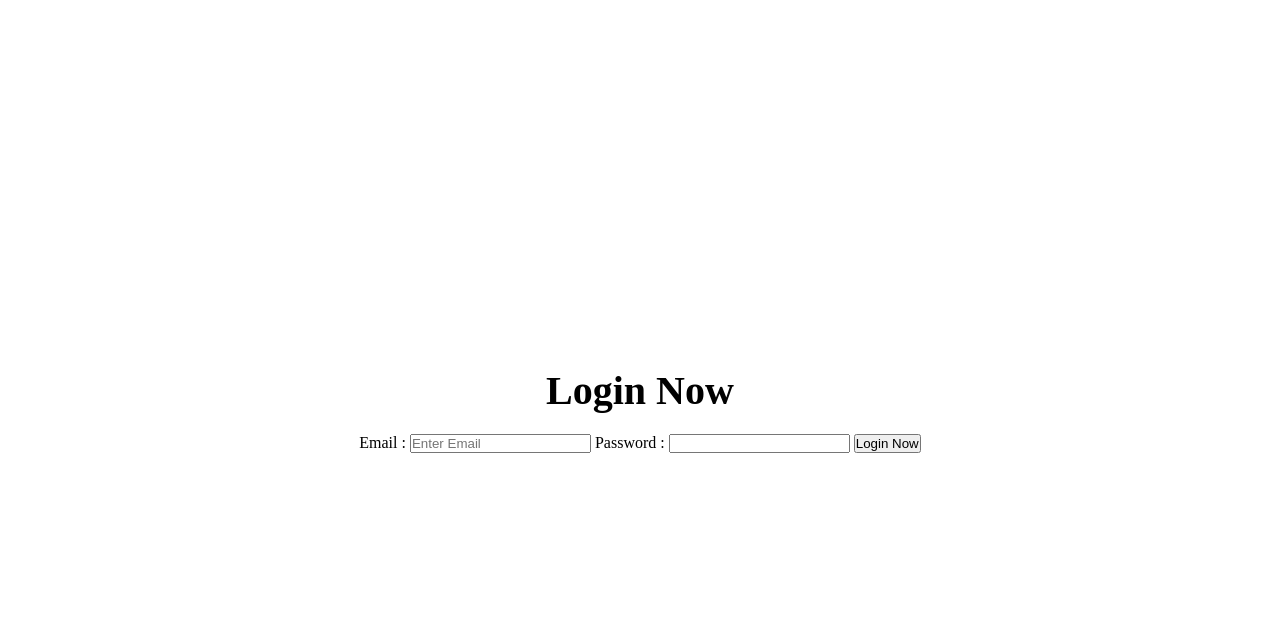
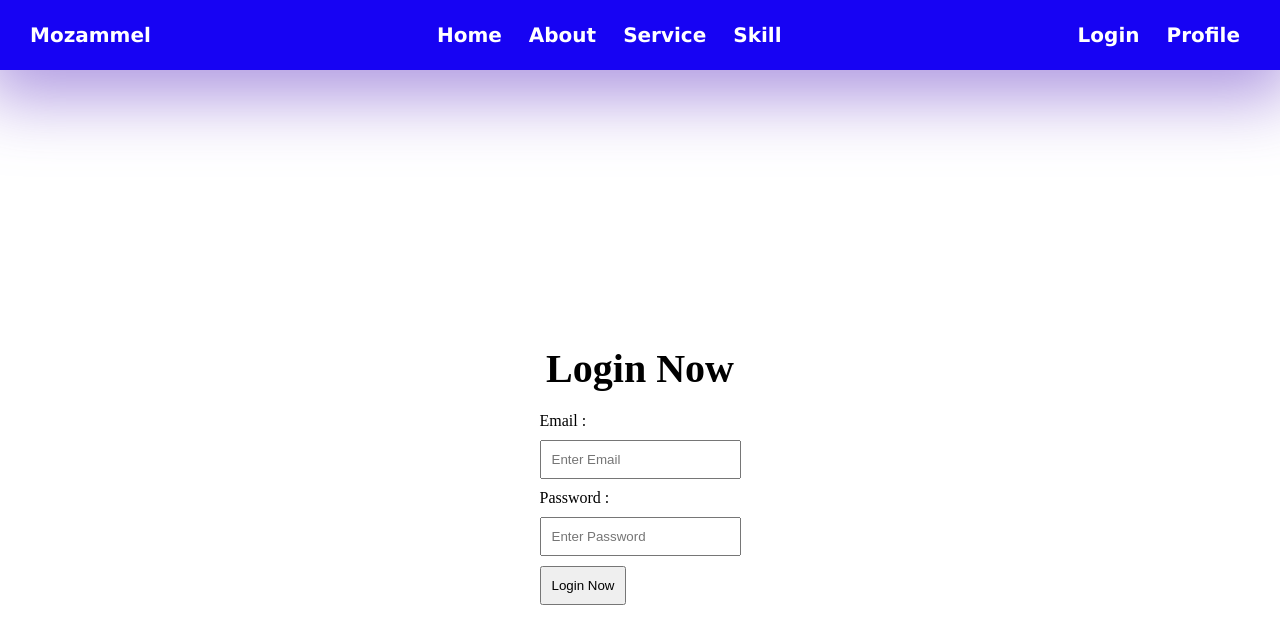
Before and after one commit to MozammelHosen/Responsive-css-layout, a plain HTML site: page login.html in a window 1280 px wide. Drawn offline with Linux system fonts and the light colour scheme.

Commit message:
grid layout

```diff
--- a/login.css
+++ b/login.css
@@ -1,6 +1,28 @@
 * {
     margin: 0;
     padding: 0;
+}
+
+nav {
+    display: flex;
+    justify-content: space-between;
+    align-items: center;
+    padding: 10px 30px;
+    height: 50px;
+    background-color: #1703f3;
+    color: #ffff;
+    font-size: 20px;
+    font-weight: bold;
+    font-family: Verdana, Geneva, Tahoma, sans-serif;
+    box-shadow: -1px 14px 67px 13px rgba(138, 109, 206, 0.75);
+    -webkit-box-shadow: -1px 14px 67px 13px rgba(146, 115, 214, 0.75);
+    -moz-box-shadow: -1px 14px 67px 13px rgba(114, 95, 226, 0.75);
+}
+
+nav a {
+    color: #ffff;
+    text-decoration: none;
+    margin: 0 10px;
 }
 
 .login-container {
@@ -16,3 +38,13 @@
     text-align: center;
     margin: 20px 0;
 }
+
+.login-from label {
+    display: flex;
+}
+
+.login-from input {
+    display: flex;
+    margin: 10px 0;
+    padding: 10px 10px;
+}
--- a/login.html
+++ b/login.html
@@ -10,13 +10,28 @@
 </head>
 
 <body>
+    <header>
+        <nav>
+            <div>Mozammel</div>
+            <div>
+                <a href="">Home</a>
+                <a href="">About</a>
+                <a href="">Service</a>
+                <a href="">Skill</a>
+            </div>
+            <div>
+                <a href="">Login</a>
+                <a href="">Profile</a>
+            </div>
+        </nav>
+    </header>
     <section class="login-container">
         <form class="login-from">
             <h2>Login Now</h2>
             <label for="email">Email :</label>
             <input type="email" name="email" id="" placeholder="Enter Email" required>
             <label for="password">Password :</label>
-            <input type="password" name="password" id="" required>
+            <input type="password" name="password" id="" placeholder="Enter Password" required>
             <input type="submit" value="Login Now">
         </form>
     </section>
```
Also changed, not shown: grid.html (added, +53 -0 lines).
